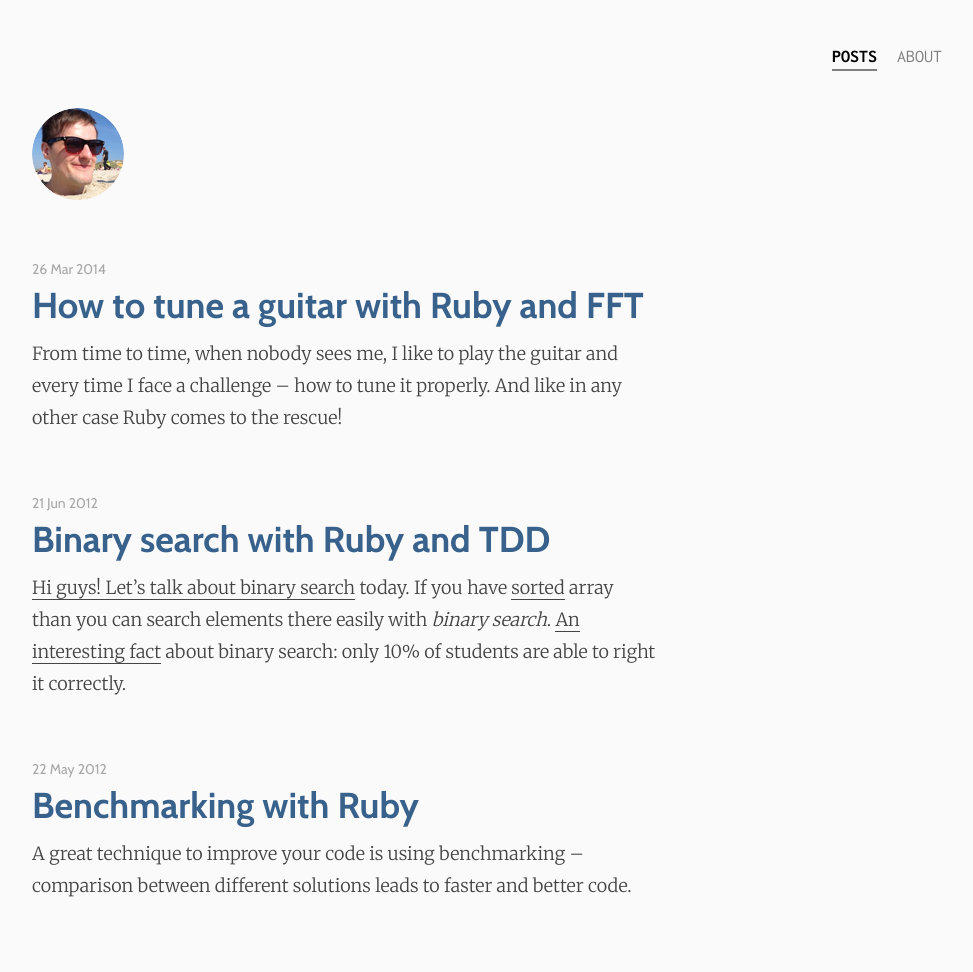
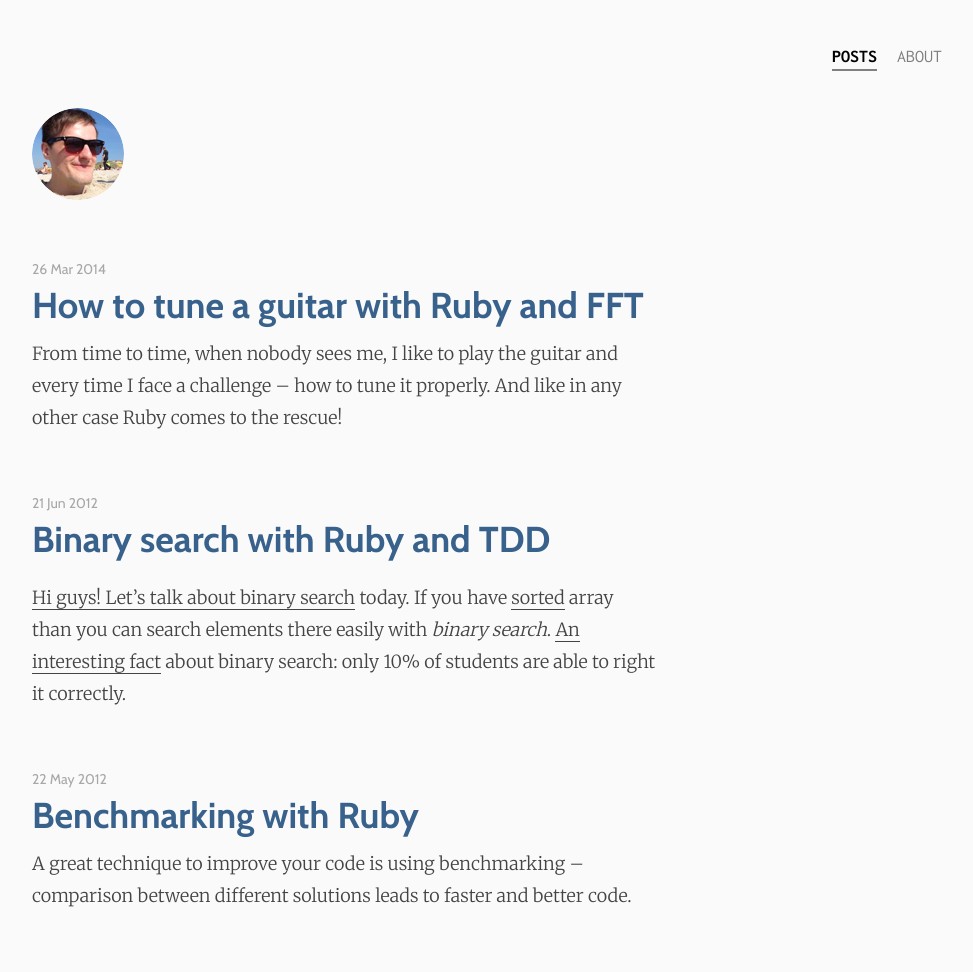
Before and after one commit to makaroni4/img-lint, a Jekyll site: the page built from index.html, in a window 1280 px wide. Shown: the whole page, without its empty margins (296-1269 px from the left). Built offline with Jekyll 4.4.1, drawn with Linux system fonts in a browser that asks for light colours; nearby versions of some CDN libraries.

Commit message:
Fixed some content blocks relative margins

```diff
--- a/css/head.scss
+++ b/css/head.scss
@@ -86,9 +86,11 @@ body {
     color: $dark-blue;
   }
 
+  &__title + &__content p {
+    margin-top: 10px;
+  }
+
   &__content {
-    margin-top: 10px;
-
     font-family: 'Merriweather', serif;
     font-weight: 300;
     font-size: 18px;
@@ -103,14 +105,19 @@ body {
       border-bottom: 1px solid $copy-black;
     }
 
-    p + p,
-    p + iframe {
+    p,
+    iframe,
+    .highlighter-rouge {
       margin-top: 20px;
     }
 
-    p + h2,
-    p + h3 {
+    h2,
+    h3 {
       margin-top: 30px;
+    }
+
+    h3 + p {
+      margin-top: 0;
     }
 
     h3 {
```
